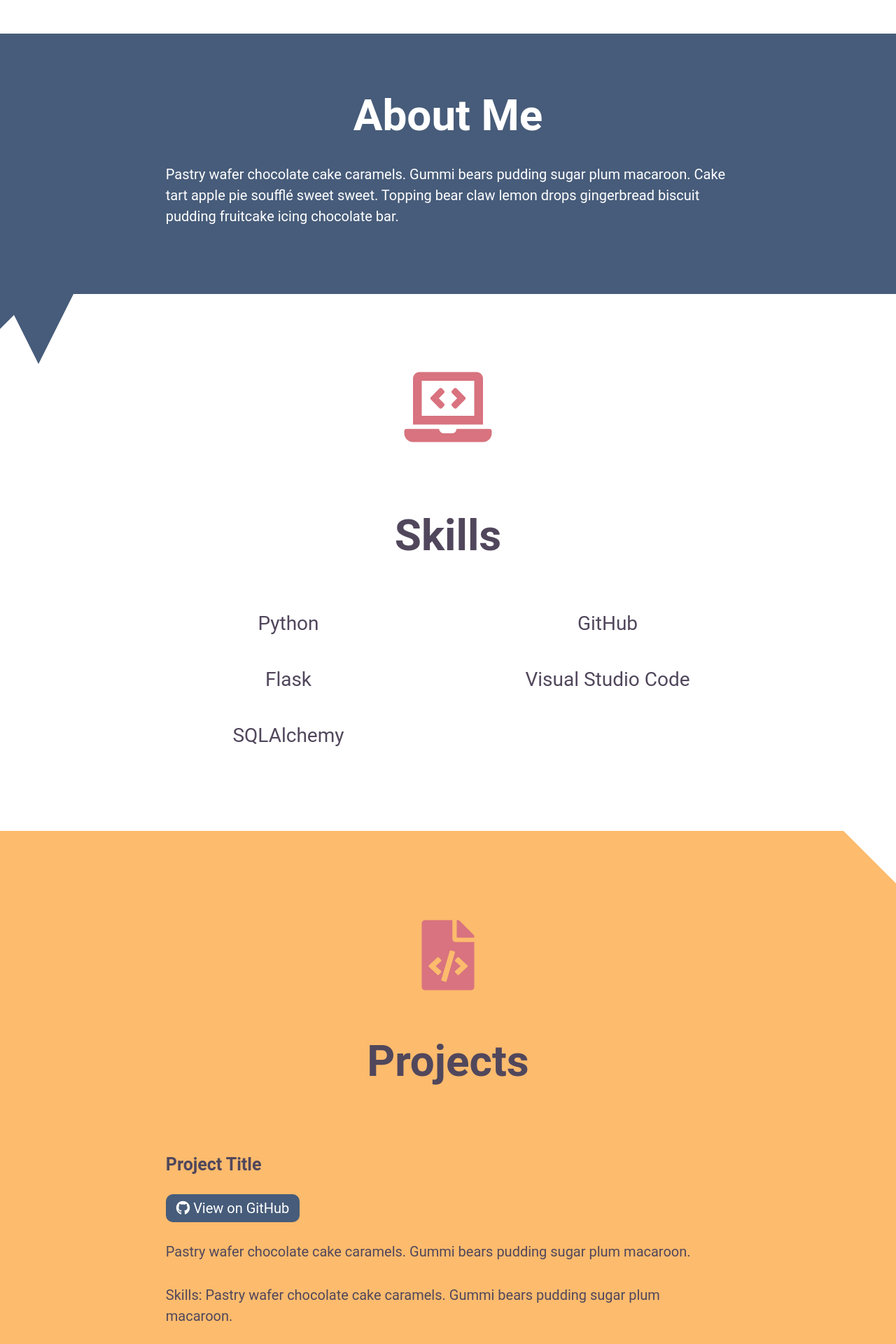
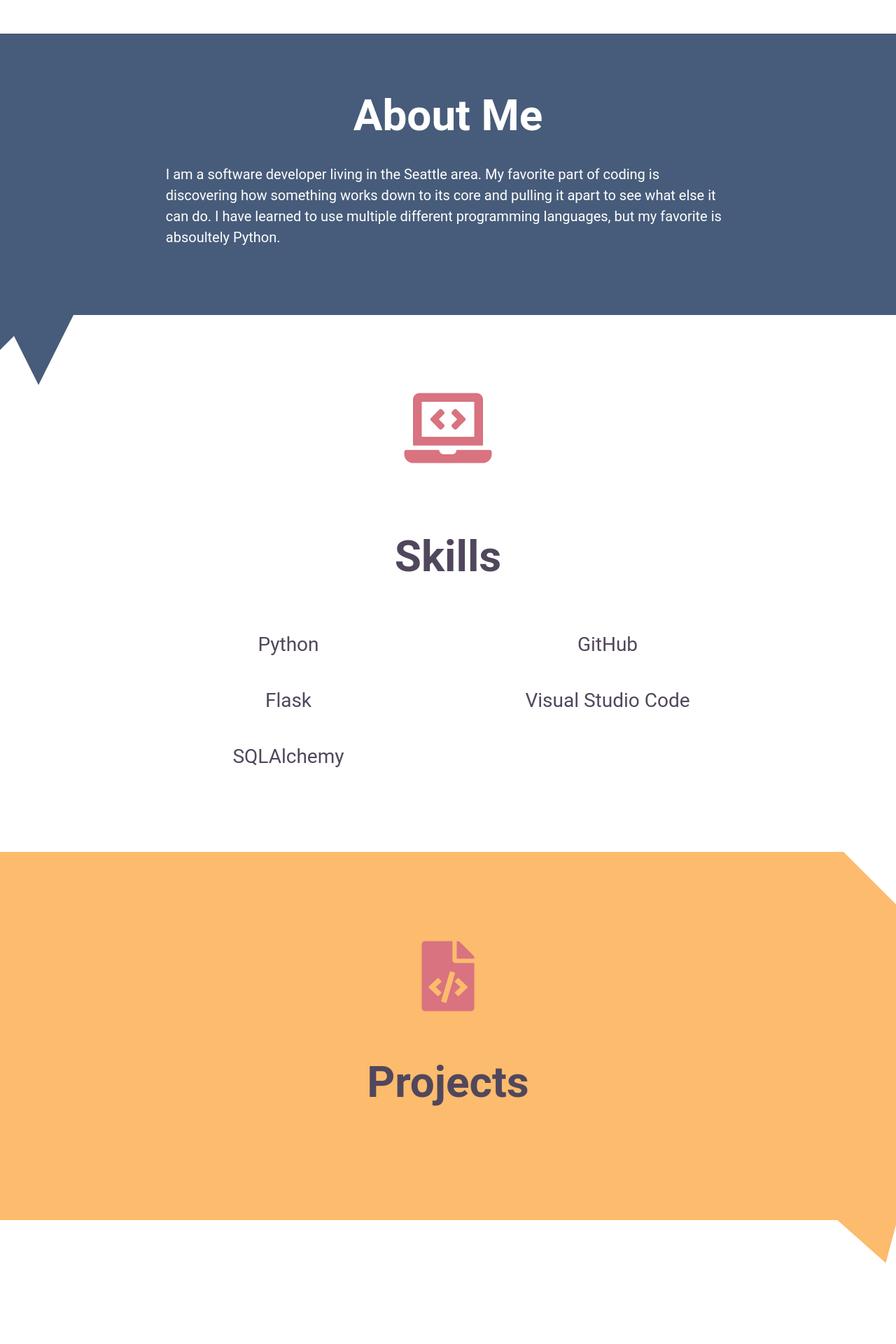
Before and after one commit to r-kyle-kennedy/portfolio, a Flask app: page / in a window 1280 px wide. Shown: the part 760-2680 px from the top of the page at 70% size. Run offline with Flask 2, Linux system fonts and the light colour scheme; data that the repository does not hold is empty; parts of the project's set-up code (start-up, migrations or seed data) failed here and were passed over.

Commit message:
index updated with personal information
-index now updates with all projects in header and projects section
-about me section filled in

```diff
--- a/app.py
+++ b/app.py
@@ -15,7 +15,7 @@ def format_date(date_str):
 def edit_project(project, repo):
     project.date = format_date(repo['updated_at'])
     project.description = repo['description']
-    project.skills = ','.join(repo['topics'])
+    project.skills = ', '.join(repo['topics'])
     project.url = repo['html_url']
 
 
@@ -27,7 +27,7 @@ def add_github_api(data):
             new_project = Project(title = repo['name'],
                         date = format_date(repo['updated_at']),
                         description = repo['description'],
-                        skills = ','.join(repo['topics']),
+                        skills = ', '.join(repo['topics']),
                         url = repo['html_url'])
             db.session.add(new_project)
         else:
@@ -38,7 +38,8 @@ def add_github_api(data):
 
 @app.route('/')
 def index():
-    return render_template('index.html')
+    projects = Project.query.all()
+    return render_template('index.html', projects=projects)
 
 
 if __name__ == '__main__':
@@ -47,4 +48,4 @@ if __name__ == '__main__':
     response = urlopen(url)
     data = json.loads(response.read())
     add_github_api(data)
-    # app.run(debug=True, port=8000, host='0.0.0.0')
+    app.run(debug=True, port=8000, host='0.0.0.0')
--- a/templates/index.html
+++ b/templates/index.html
@@ -3,17 +3,15 @@
 {% block content %}
   <section class="header">
       <h1>Python Developer</h1>
-      <p>A short one-liner about your love of coding.</p>
+      <p>Debugging is like being the detective in a crime drama where you are also the murderer.</p>
       <img src="https://avatars.githubusercontent.com/u/88999702?s=400&u=192c3fdc70b91191b5e63bf3e94869fd209906ed&v=4" alt="Headshot of myself">
   </section>
   <section id="about">
       <h2>About Me</h2>
       <p>
-          Pastry wafer chocolate cake caramels.
-          Gummi bears pudding sugar plum macaroon.
-          Cake tart apple pie soufflé sweet sweet.
-          Topping bear claw lemon drops gingerbread
-          biscuit pudding fruitcake icing chocolate bar.
+          I am a software developer living in the Seattle area.
+          My favorite part of coding is discovering how something works down to its core and pulling it apart to see what else it can do.
+          I have learned to use multiple different programming languages, but my favorite is absoultely Python.
       </p>
       <div id="triangle1"></div>
       <div id="triangle2"></div>
@@ -34,66 +32,21 @@
       <i class="fas fa-file-code"></i>
       <h2>Projects</h2>
       <div id="project-list">
-          <div id="project1" class="a-project">
-              <h3>Project Title</h3>
-              <a href="#" class="github-btn">
+        {% for project in projects %}
+          <div id="project{{project.id}}" class="a-project">
+            <h3>{{project.title}}</h3>
+            <a href="{{project.url}}" class="github-btn">
               <i class="fab fa-github"></i>
               View on GitHub
             </a>
             <p>
-                  Pastry wafer chocolate cake caramels.
-                  Gummi bears pudding sugar plum macaroon.
+              {{project.description}}
             </p>
             <p>
-                  Skills: Pastry wafer chocolate cake caramels.
-                  Gummi bears pudding sugar plum macaroon.
+              Skills: {{project.skills}}
             </p>
           </div>
-          <div id="project2" class="a-project">
-              <h3>Project Title</h3>
-              <a href="#" class="github-btn">
-                  <i class="fab fa-github"></i>
-                  View on GitHub
-              </a>
-              <p>
-                  Pastry wafer chocolate cake caramels.
-                  Gummi bears pudding sugar plum macaroon.
-              </p>
-              <p>
-                  Skills: Pastry wafer chocolate cake caramels.
-                  Gummi bears pudding sugar plum macaroon.
-              </p>
-          </div>
-          <div id="project3" class="a-project">
-              <h3>Project Title</h3>
-              <a href="#" class="github-btn">
-                  <i class="fab fa-github"></i>
-                  View on GitHub
-              </a>
-              <p>
-                  Pastry wafer chocolate cake caramels.
-                  Gummi bears pudding sugar plum macaroon.
-              </p>
-              <p>
-                  Skills: Pastry wafer chocolate cake caramels.
-                  Gummi bears pudding sugar plum macaroon.
-              </p>
-          </div>
-          <div id="project4" class="a-project">
-              <h3>Project Title</h3>
-              <a href="#" class="github-btn">
-                  <i class="fab fa-github"></i>
-                  View on GitHub
-              </a>
-              <p>
-                  Pastry wafer chocolate cake caramels.
-                  Gummi bears pudding sugar plum macaroon.
-              </p>
-              <p>
-                  Skills: Pastry wafer chocolate cake caramels.
-                  Gummi bears pudding sugar plum macaroon.
-              </p>
-          </div>
+        {% endfor %}
       </div>
       <div id="triangle4"></div>
   </section>
@@ -101,14 +54,13 @@
       <i class="fas fa-paper-plane"></i>
       <h2>Contact Me</h2>
       <p>
-          Pastry wafer chocolate cake caramels.
-          Gummi bears pudding sugar plum macaroon.
-          Cake tart apple pie soufflé sweet sweet.
-          Topping bear claw lemon drops gingerbread biscuit pudding fruitcake icing chocolate bar.
+          If you are looking for a forward thinking developer to help get your project off the ground,
+          please feel free to contact me at:
       </p>
       <p>
           <i class="fas fa-envelope"></i>
-          my_email@email.com
+          <a href = "mailto: r.kyle.kennedy@gmail.com">Send Email</a>
+
       </p>
   </section>
 {% endblock %}
--- a/templates/layout.html
+++ b/templates/layout.html
@@ -34,10 +34,9 @@
                         Projects
                       </a>
                       <ul class="dropdown-menu" aria-labelledby="navbarDropdown">
-                        <li><a class="dropdown-item" href="#project1">Project 1</a></li>
-                        <li><a class="dropdown-item" href="#project2">Project 2</a></li>
-                        <li><a class="dropdown-item" href="#project3">Project 3</a></li>
-                        <li><a class="dropdown-item" href="#project4">Project 4</a></li>
+                        {% for project in projects %}
+                          <li><a class="dropdown-item" href="#project{{project.id}}">{{project.title}}</a></li>
+                        {% endfor %}
                       </ul>
                     </li>
                     <li class="nav-item">
```
Lines whose indentation alone changed are shown as unchanged.
